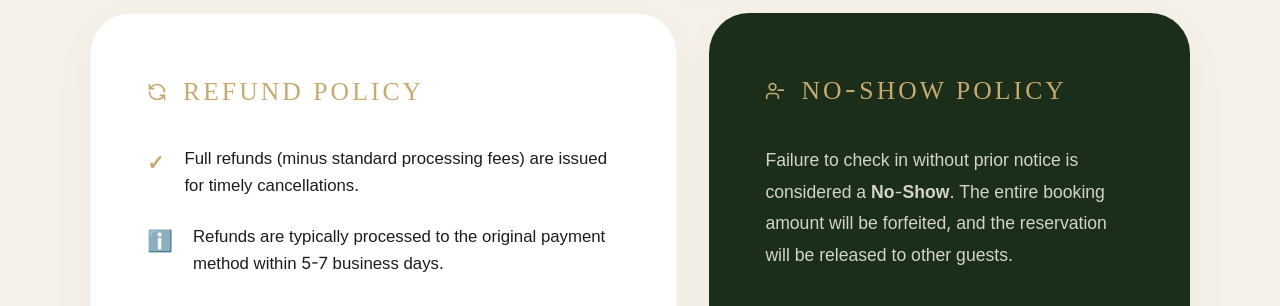
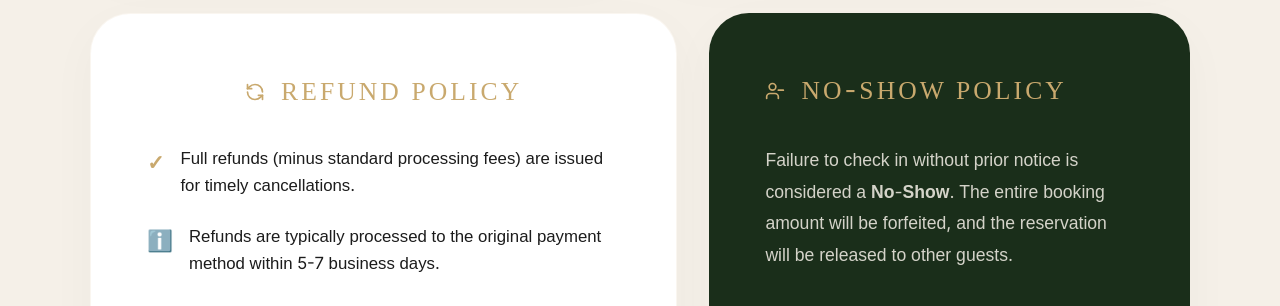
Before and after one commit to afsalda/insforge-hotel, a React (Vite) app in the folder client/: page /cancellation-policy in a window 1280 px wide. Shown: the part 646-952 px from the top of the page. Built offline with nearby package versions, Linux system fonts and the light colour scheme; no server answers; a web font is replaced by a local one; what @insforge/sdk would draw is missing.

Commit message:
style: fix layout and alignment of cancellation policy section

```diff
--- a/client/src/pages/CancellationPolicy.jsx
+++ b/client/src/pages/CancellationPolicy.jsx
@@ -165,11 +165,11 @@ export default function CancellationPolicy() {
                     {/* Section 3: Refunds & No-Show */}
                     <div className="policy-detailed-grid">
                         <div className="detail-box">
-                            <div className="box-title">
+                            <div className="box-title" style={{ justifyContent: 'center' }}>
                                 <RefreshCcw size={20} />
                                 <h3>Refund Policy</h3>
                             </div>
-                            <ul className="policy-list">
+                            <ul className="policy-list centered-list">
                                 <li>
                                     <span className="bullet">✓</span>
                                     <span>Full refunds (minus standard processing fees) are issued for timely cancellations.</span>
@@ -377,7 +377,7 @@ export default function CancellationPolicy() {
                 }
 
                 .policy-terms-card.alert {
-                    border-left: 8px solid var(--accent-gold);
+                    border: 1px solid rgba(201, 169, 110, 0.2);
                     background: linear-gradient(to right, #fff, var(--bg-off-white));
                 }
 
@@ -438,21 +438,30 @@ export default function CancellationPolicy() {
                 .policy-list {
                     list-style: none;
                     padding: 0;
+                    display: flex;
+                    flex-direction: column;
+                }
+
+                .policy-list.centered-list {
+                    align-items: center;
                 }
 
                 .policy-list li {
                     display: flex;
-                    gap: 20px;
+                    gap: 16px;
                     margin-bottom: 24px;
                     align-items: flex-start;
                     font-size: 1.05rem;
                     line-height: 1.6;
+                    max-width: 550px;
+                    text-align: left;
                 }
 
                 .bullet {
                     color: var(--accent-gold);
                     font-weight: bold;
                     font-size: 1.3rem;
+                    flex-shrink: 0;
                 }
 
                 .box-text {
```
